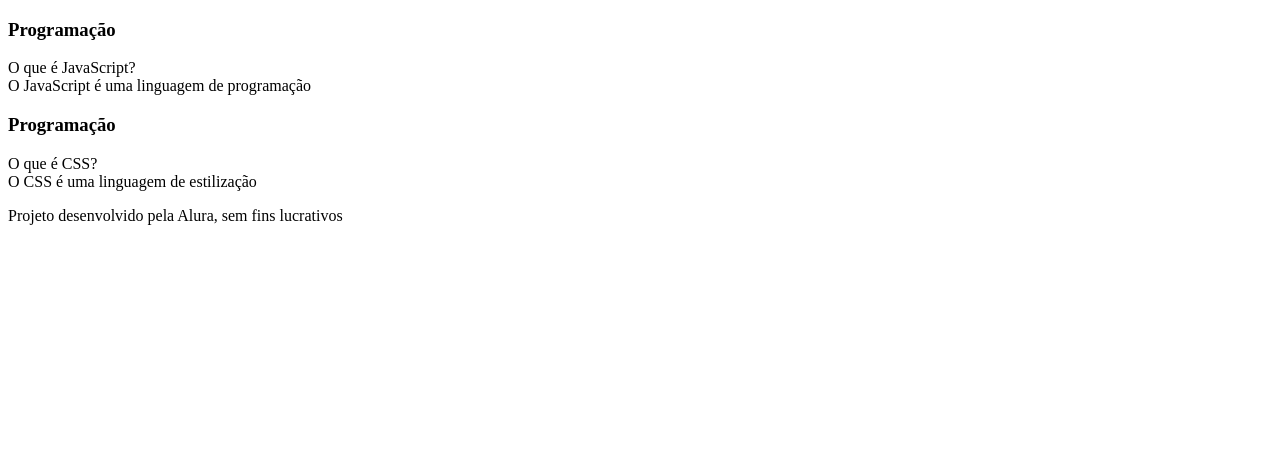
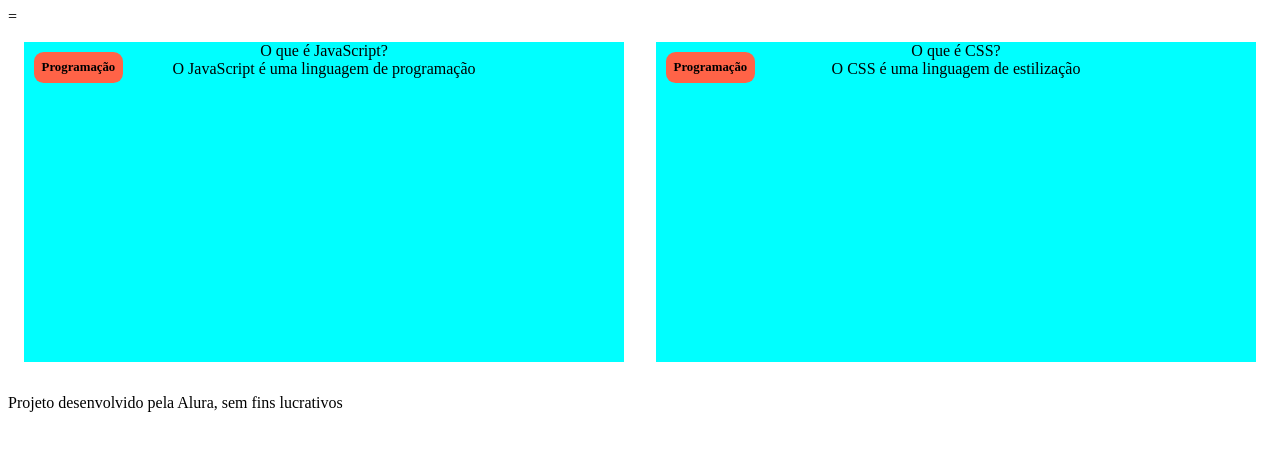
Before and after one commit to marycoelho007/flascard-new, a plain HTML site: page index.html in a window 1280 px wide. Drawn offline with Linux system fonts and the light colour scheme.

Commit message:
Add files via upload

```diff
--- a/index.html
+++ b/index.html
@@ -4,6 +4,7 @@
     <meta charset="UTF-8">
     <meta name="viewport" content="width=device-width, initial-scale=1.0">
     <title>Flashcard</title>
+    =<link rel="stylesheet" href="style.css">
 </head>
 <body>
     <main>
--- a/style.css
+++ b/style.css
@@ -0,0 +1,28 @@
+#container {
+    display: flex;
+}
+
+.cartao {
+    margin: 1rem 1rem;
+    background-color: aqua;
+    height: 20rem;
+    flex-grow: 1;
+    flex-basis: calc(33% - 6rem);
+}
+
+.cartao__conteudo {
+    text-align: center;
+    /*background-color: aquamarine;*/
+    height: 100%;
+}
+
+.cartao__conteudo h3 {
+    background-color: tomato;
+    text-align: left;
+    padding: 0.5rem;
+    position: absolute;
+    margin: 0.6rem;
+    border-radius:0.6rem;
+    font-size: 1vw;
+
+}
```
